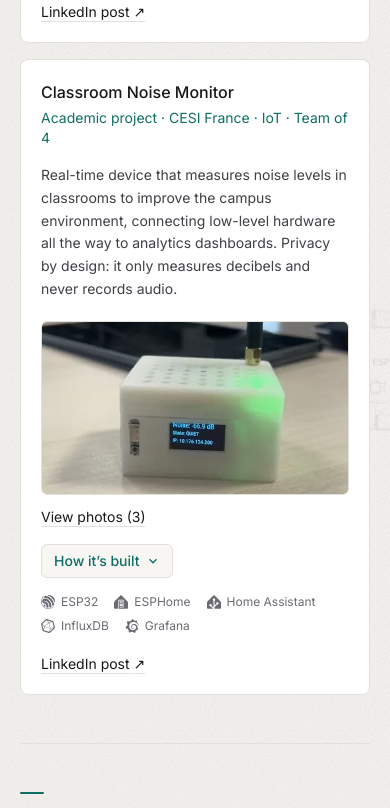
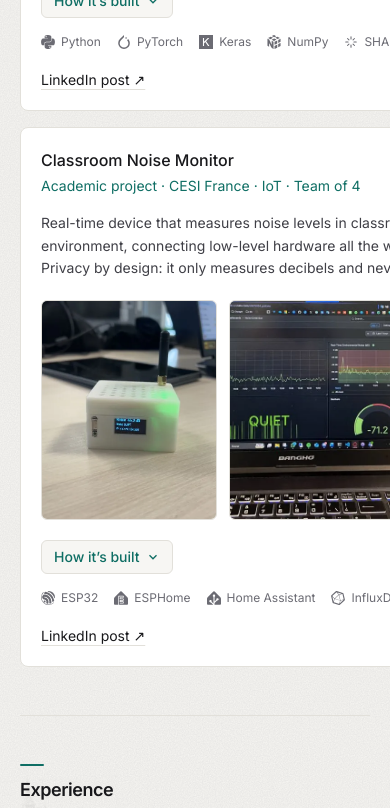
Before and after one commit to deadour/portfolio, a React (Vite) app: page / in a window 390 px wide. Shown: the part 5293-6101 px from the top of the page. Built offline with nearby package versions, Linux system fonts and the light colour scheme.

Commit message:
Show a swipeable photo strip on compact cards on phones

```diff
--- a/src/components/Work.tsx
+++ b/src/components/Work.tsx
@@ -69,8 +69,30 @@ function ProjectCard({ project }: { project: Project }) {
       {text.pipeline && <Pipeline data={text.pipeline} />}
 
       {/* Academic cards show one real image during normal scroll; the lightbox keeps the full set available. */}
+      {/* On phones, compact cards with several photos get the same swipeable strip as the main cards. */}
+      {compact && text.images && text.images.length > 1 && (
+        <div className="-mx-5 mt-5 flex snap-x gap-3 overflow-x-auto px-5 pb-1 sm:hidden">
+          {text.images.map((image, i) => (
+            <a
+              key={image.src}
+              href={image.href ?? image.src}
+              target="_blank"
+              rel="noreferrer"
+              onClick={(e) => {
+                if (e.button !== 0 || e.metaKey || e.ctrlKey || e.shiftKey || e.altKey) return
+                e.preventDefault()
+                openLightbox(toLightbox(text.images), i)
+              }}
+              className="block w-44 shrink-0 snap-start overflow-hidden rounded-md border border-line"
+            >
+              <img src={image.src} alt={image.alt} loading="lazy" className="aspect-[4/5] w-full object-cover" />
+            </a>
+          ))}
+        </div>
+      )}
+
       {compact && text.images && text.images.length > 0 && (
-        <figure className="mt-5">
+        <figure className={`mt-5 ${text.images.length > 1 ? 'hidden sm:block' : ''}`}>
           <a
             href={text.images[0].href ?? text.images[0].src}
             target="_blank"
```
